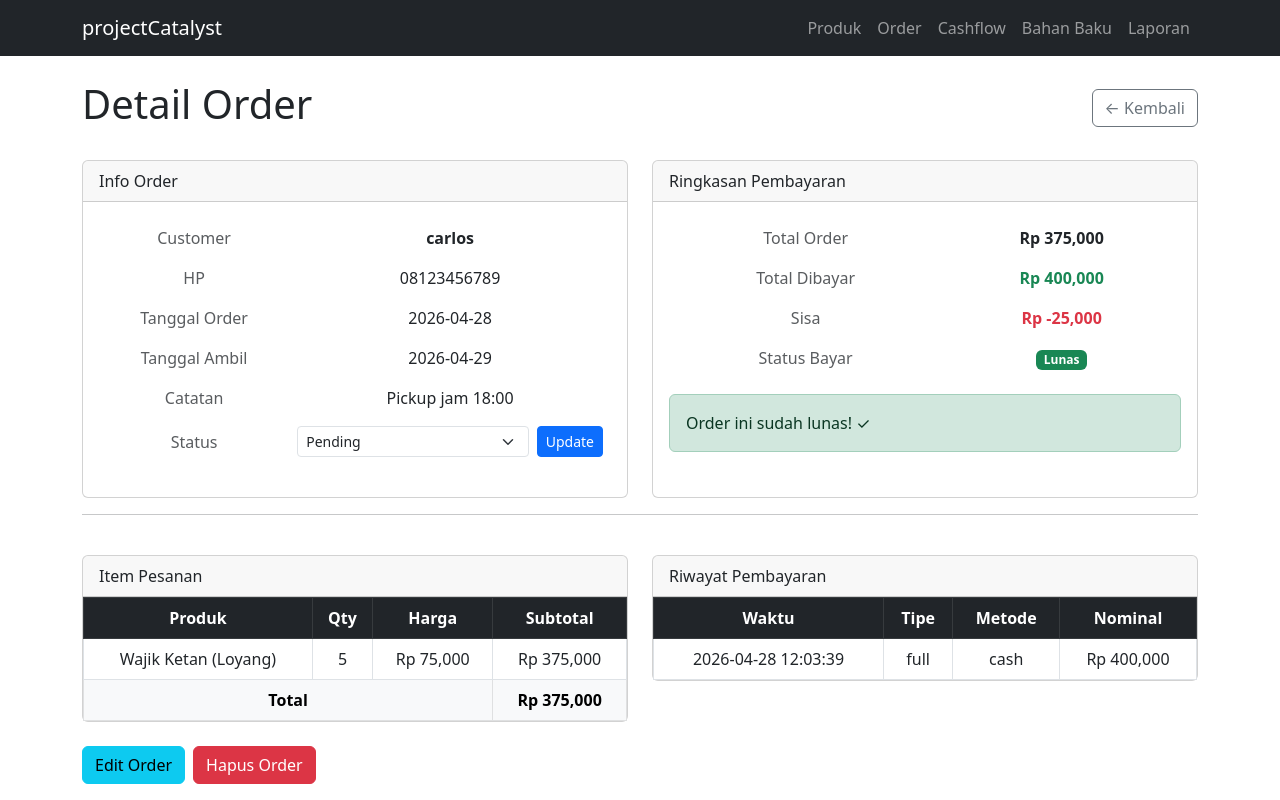
After one commit to AkioTrya/ProjectCatalyst, a Flask app: page /orders/1 in a window 1280 px wide. The commit adds this page. Run offline with Flask 3, Linux system fonts and the light colour scheme; data comes from the database, SQL or seed files in the repository; both versions use the stored data as it was after the commit; some libraries are stand-ins or nearby versions.

Commit message:
add order detail page, cleaning up UX, move the payment to detail page

```diff
--- a/app.py
+++ b/app.py
@@ -1,5 +1,5 @@
 from flask import Flask, render_template, request, redirect, url_for
-from database.db import init_db, get_all_products, add_product, get_all_orders, add_order, delete_order, deactivate_product, activate_product, get_all_products_including_inactive, get_all_expenses, add_expense, update_order_status, get_daily_summary, get_top_products, get_monthly_summary, get_all_ingredients, add_ingredient, add_ingredient_price, get_ingredient_price_history, get_ingredient_prices_for_chart, add_payment, get_payments_by_order, get_product_by_id, update_product, get_order_by_id, update_order
+from database.db import init_db, get_all_products, add_product, get_all_orders, add_order, delete_order, deactivate_product, activate_product, get_all_products_including_inactive, get_all_expenses, add_expense, update_order_status, get_daily_summary, get_top_products, get_monthly_summary, get_all_ingredients, add_ingredient, add_ingredient_price, get_ingredient_price_history, get_ingredient_prices_for_chart, add_payment, get_payments_by_order, get_product_by_id, update_product, get_order_by_id, update_order, get_order_detail
 app = Flask(__name__)
 
 @app.route('/')
@@ -174,6 +174,18 @@ def edit_order_route(order_id):
     update_order(order_id, customer_name, customer_phone, order_date, pickup_date, notes)
     return redirect(url_for('orders'))
 
+@app.route('/orders/<int:order_id>')
+def order_detail(order_id):
+    order, items, payments, total_order, total_paid = get_order_detail(order_id)
+    return render_template('order_detail.html',
+        order=order,
+        items=items,
+        payments=payments,
+        total_order=total_order,
+        total_paid=total_paid,
+        sisa=total_order - total_paid
+    )
+
 if __name__ == '__main__':
     init_db()
     app.run(debug=True, host='0.0.0.0')
--- a/database/db.py
+++ b/database/db.py
@@ -344,3 +344,36 @@ def update_order(order_id, customer_name, customer_phone, order_date, pickup_dat
     """, (customer_name, customer_phone, order_date, pickup_date, notes, order_id))
     conn.commit()
     conn.close()
+
+def get_order_detail(order_id):
+    conn = get_connection()
+
+    order = conn.execute(
+        "SELECT * FROM orders WHERE id = ?",
+        (order_id,)
+    ).fetchone()
+
+    items = conn.execute("""
+        SELECT oi.*, p.name as product_name
+        FROM order_items oi
+        JOIN products p ON oi.product_id = p.id
+        WHERE oi.order_id = ?
+    """, (order_id,)).fetchall()
+
+    payments = conn.execute(
+        "SELECT * FROM payments WHERE order_id = ? ORDER BY paid_at ASC",
+        (order_id,)
+    ).fetchall()
+
+    total_order = conn.execute("""
+        SELECT SUM(quantity * price) as total
+        FROM order_items WHERE order_id = ?
+    """, (order_id,)).fetchone()['total']
+
+    total_paid = conn.execute("""
+        SELECT SUM(amount) as total
+        FROM payments WHERE order_id = ?
+    """, (order_id,)).fetchone()['total'] or 0
+
+    conn.close()
+    return order, items, payments, total_order, total_paid
--- a/templates/base.html
+++ b/templates/base.html
@@ -67,6 +67,17 @@
                 padding-right: 24px;
             }
         }
+        .table tbody tr:nth-child(even) {
+             background-color: #eef2ff;
+        }
+        .table td {
+            text-align: center;
+            vertical-align: middle;
+        }
+        .table th {
+            text-align: center;
+            vertical-align: middle;
+        }
     </style>
 </head>
 <body>
--- /dev/null
+++ b/templates/order_detail.html
@@ -0,0 +1,177 @@
+{% extends 'base.html' %}
+{% block title %}Detail Order — projectCatalyst{% endblock %}
+
+{% block content %}
+<div class="d-flex justify-content-between align-items-center mb-4">
+    <h1>Detail Order</h1>
+    <a href="/orders" class="btn btn-outline-secondary">← Kembali</a>
+</div>
+
+<div class="row g-4">
+    <div class="col-12 col-md-6">
+        <div class="card h-100">
+            <div class="card-header">Info Order</div>
+            <div class="card-body">
+                <table class="table table-borderless">
+                    <tr><td class="text-muted">Customer</td><td><strong>{{ order['customer_name'] }}</strong></td></tr>
+                    <tr><td class="text-muted">HP</td><td>{{ order['customer_phone'] or '-' }}</td></tr>
+                    <tr><td class="text-muted">Tanggal Order</td><td>{{ order['order_date'] }}</td></tr>
+                    <tr><td class="text-muted">Tanggal Ambil</td><td>{{ order['pickup_date'] or '-' }}</td></tr>
+                    <tr><td class="text-muted">Catatan</td><td>{{ order['notes'] or '-' }}</td></tr>
+                    <tr><td class="text-muted">Status</td>
+                        <td>
+                            <form action="/orders/status/{{ order['id'] }}" method="POST" class="d-flex gap-2">
+                                <select name="status" class="form-select form-select-sm">
+                                    <option value="pending" {{ 'selected' if order['status'] == 'pending' }}>Pending</option>
+                                    <option value="confirmed" {{ 'selected' if order['status'] == 'confirmed' }}>Confirmed</option>
+                                    <option value="ready" {{ 'selected' if order['status'] == 'ready' }}>Ready</option>
+                                    <option value="completed" {{ 'selected' if order['status'] == 'completed' }}>Completed</option>
+                                    <option value="cancelled" {{ 'selected' if order['status'] == 'cancelled' }}>Cancelled</option>
+                                </select>
+                                <button type="submit" class="btn btn-primary btn-sm">Update</button>
+                            </form>
+                        </td>
+                    </tr>
+                </table>
+            </div>
+        </div>
+    </div>
+
+    <div class="col-12 col-md-6">
+        <div class="card h-100">
+            <div class="card-header">Ringkasan Pembayaran</div>
+            <div class="card-body">
+                <table class="table table-borderless">
+                    <tr><td class="text-muted">Total Order</td><td><strong>Rp {{ "{:,.0f}".format(total_order or 0) }}</strong></td></tr>
+                    <tr><td class="text-muted">Total Dibayar</td><td class="text-success"><strong>Rp {{ "{:,.0f}".format(total_paid) }}</strong></td></tr>
+                    <tr><td class="text-muted">Sisa</td><td class="text-danger"><strong>Rp {{ "{:,.0f}".format(sisa) }}</strong></td></tr>
+                    <tr><td class="text-muted">Status Bayar</td>
+                        <td>
+                            {% if order['payment_status'] == 'paid' %}
+                            <span class="badge bg-success">Lunas</span>
+                            {% elif order['payment_status'] == 'dp' %}
+                            <span class="badge bg-warning text-dark">DP</span>
+                            {% else %}
+                            <span class="badge bg-danger">Belum Bayar</span>
+                            {% endif %}
+                        </td>
+                    </tr>
+                </table>
+
+                {% if sisa > 0 %}
+                <hr>
+                <h6>Catat Pembayaran</h6>
+                <form action="/orders/payment/{{ order['id'] }}" method="POST">
+                    <div class="row g-2">
+                        <div class="col-12">
+                            <input type="number" name="amount" class="form-control form-control-sm"
+                                   placeholder="Nominal" value="{{ sisa }}" required>
+                        </div>
+                        <div class="col-6">
+                            <select name="payment_method" class="form-select form-select-sm">
+                                <option value="cash">Cash</option>
+                                <option value="transfer">Transfer</option>
+                            </select>
+                        </div>
+                        <div class="col-6">
+                            <select name="payment_type" class="form-select form-select-sm">
+                                <option value="dp">DP</option>
+                                <option value="full">Full Payment</option>
+                                <option value="pelunasan">Pelunasan</option>
+                            </select>
+                        </div>
+                        <div class="col-12">
+                            <input type="text" name="notes" class="form-control form-control-sm" placeholder="Catatan">
+                        </div>
+                        <div class="col-12">
+                            <button type="submit" class="btn btn-success btn-sm w-100">Catat Pembayaran</button>
+                        </div>
+                    </div>
+                </form>
+                {% else %}
+                <div class="alert alert-success mt-2 mb-0">Order ini sudah lunas! ✓</div>
+                {% endif %}
+            </div>
+        </div>
+    </div>
+</div>
+
+<hr>
+
+<div class="row g-4 mt-1">
+    <div class="col-12 col-md-6">
+        <div class="card">
+            <div class="card-header">Item Pesanan</div>
+            <div class="card-body p-0">
+                <table class="table table-bordered mb-0">
+                    <thead class="table-dark">
+                        <tr>
+                            <th>Produk</th>
+                            <th>Qty</th>
+                            <th>Harga</th>
+                            <th>Subtotal</th>
+                        </tr>
+                    </thead>
+                    <tbody>
+                        {% for item in items %}
+                        <tr>
+                            <td>{{ item['product_name'] }}</td>
+                            <td>{{ item['quantity'] }}</td>
+                            <td>Rp {{ "{:,.0f}".format(item['price']) }}</td>
+                            <td>Rp {{ "{:,.0f}".format(item['quantity'] * item['price']) }}</td>
+                        </tr>
+                        {% endfor %}
+                    </tbody>
+                    <tfoot class="table-light">
+                        <tr>
+                            <td colspan="3"><strong>Total</strong></td>
+                            <td><strong>Rp {{ "{:,.0f}".format(total_order or 0) }}</strong></td>
+                        </tr>
+                    </tfoot>
+                </table>
+            </div>
+        </div>
+    </div>
+
+    <div class="col-12 col-md-6">
+        <div class="card">
+            <div class="card-header">Riwayat Pembayaran</div>
+            <div class="card-body p-0">
+                {% if payments %}
+                <table class="table table-bordered mb-0">
+                    <thead class="table-dark">
+                        <tr>
+                            <th>Waktu</th>
+                            <th>Tipe</th>
+                            <th>Metode</th>
+                            <th>Nominal</th>
+                        </tr>
+                    </thead>
+                    <tbody>
+                        {% for payment in payments %}
+                        <tr>
+                            <td>{{ payment['paid_at'] }}</td>
+                            <td>{{ payment['payment_type'] }}</td>
+                            <td>{{ payment['payment_method'] }}</td>
+                            <td>Rp {{ "{:,.0f}".format(payment['amount']) }}</td>
+                        </tr>
+                        {% endfor %}
+                    </tbody>
+                </table>
+                {% else %}
+                <p class="text-muted p-3 mb-0">Belum ada pembayaran.</p>
+                {% endif %}
+            </div>
+        </div>
+    </div>
+</div>
+
+<div class="mt-4 d-flex gap-2">
+    <a href="/orders/edit/{{ order['id'] }}" class="btn btn-info">Edit Order</a>
+    <form action="/orders/delete/{{ order['id'] }}" method="POST"
+          onsubmit="return confirm('Hapus order ini?')">
+        <button type="submit" class="btn btn-danger">Hapus Order</button>
+    </form>
+</div>
+
+{% endblock %}
```
Also changed, not shown: templates/orders.html (+31 -46 lines), database/catalyst.db.
